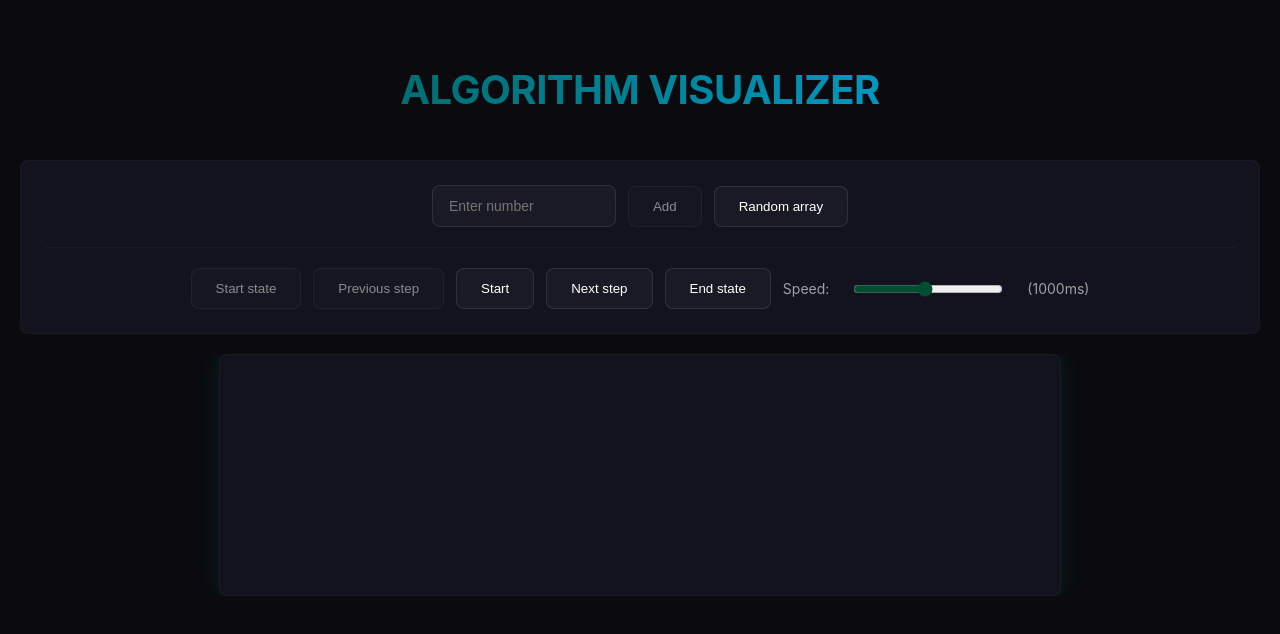
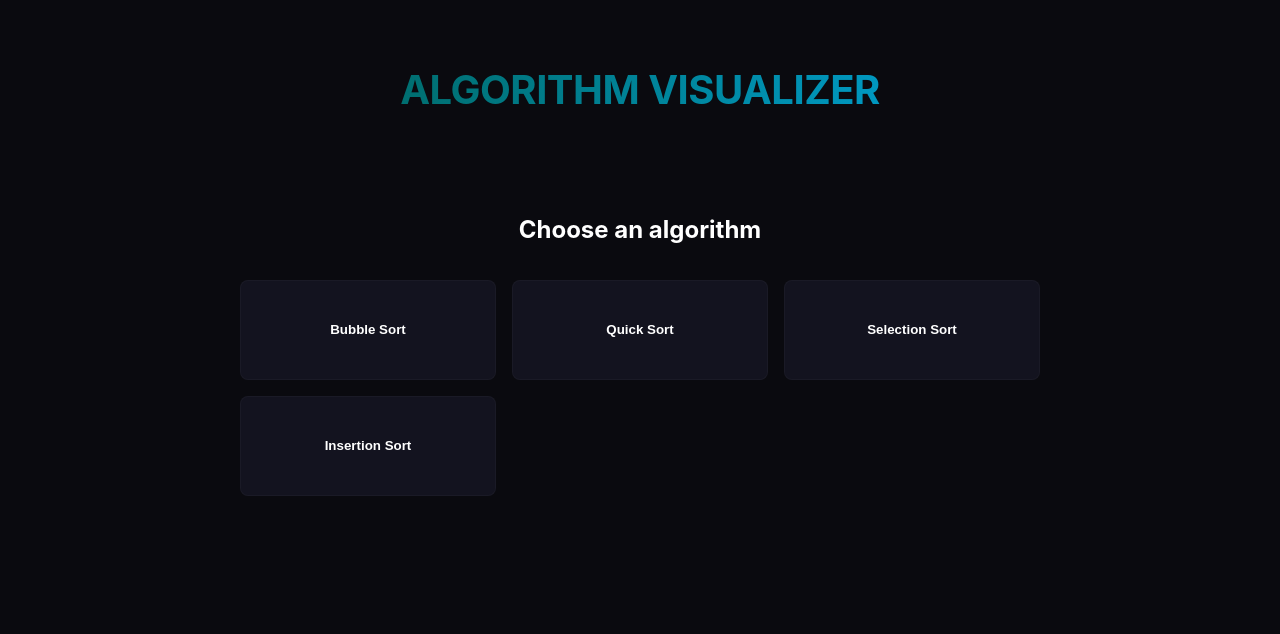
Before and after one commit to jchennn53/algorithm-visualizer, a React (Create React App) app in the folder client/: page / in a window 1280 px wide. Shown: the top 634 px of the page. Built offline with nearby package versions, Linux system fonts and the light colour scheme.

Commit message:
feat: add algorithm selection

```diff
--- a/client/src/App.js
+++ b/client/src/App.js
@@ -1,27 +1,56 @@
+import { useState } from 'react';
 import useArrayState from './components/ArrayVisualizer/useArrayState';
 import ArrayControls from './components/ArrayVisualizer/ArrayControls';
 import ArrayCanvas from './components/ArrayVisualizer/ArrayCanvas';
 import useSorting from './components/ArrayVisualizer/useSorting';
+import AlgorithmSelector from './components/AlgorithmSelector';
 
 function App() {
+	const [selectedAlgorithm, setSelectedAlgorithm] = useState(null);
 	const arrayState = useArrayState();
-    const sortingState = useSorting(arrayState.array, arrayState.setArray);
+	const sortingState = useSorting(arrayState.array, arrayState.setArray, selectedAlgorithm);
+
+	const handleAlgorithmSelect = (algorithm) => {
+		arrayState.resetArray();
+		sortingState.resetSorting();
+		setSelectedAlgorithm(algorithm);
+	}
+
+	if (!selectedAlgorithm) {
+		return (
+		<div className="App">
+			<h1>Algorithm Visualizer</h1>
+			<AlgorithmSelector onSelect={handleAlgorithmSelect} />
+		</div>
+		);
+	}
 
 	return (
-      <div className = "App">
-        <h1>Algorithm Visualizer</h1>
-        <ArrayControls {...arrayState} {...sortingState} resetSorting = {sortingState.resetSorting}/>
-        <ArrayCanvas array = {arrayState.array}
-                    removeElement = {arrayState.removeElement}
+		<div className="App">
+		<div className="header-bar">
+			<button
+			onClick={() => setSelectedAlgorithm(null)}
+			className="back-button"
+			>
+			← Choose Another Algorithm
+			</button>
+			<h2>{selectedAlgorithm}</h2>
+		</div>
+
+		<ArrayControls {...arrayState} {...sortingState} />
+		<ArrayCanvas
+			array={arrayState.array}
+			removeElement={arrayState.removeElement}
 			updateElement={arrayState.updateElement}
 			swapElements={sortingState.isSorting ? () => {} : arrayState.swapElements}
-					          steps = {sortingState.steps}
-					          currentStep = {sortingState.currentStep}
-					          speed = {sortingState.speed}
-                    isManualStep = {sortingState.isManualStep}
-                    isSorting = {sortingState.isSorting}
+			steps={sortingState.steps}
+			currentStep={sortingState.currentStep}
+			speed={sortingState.speed}
+			isManualStep={sortingState.isManualStep}
+			isSorting={sortingState.isSorting}
 		/>
 		</div>
-    )
+	);
 }
+
 export default App;
--- /dev/null
+++ b/client/src/components/AlgorithmSelector.css
@@ -0,0 +1,55 @@
+/* Algorithm Selector */
+.algorithm-selector {
+    max-width: 800px;
+    margin: 2rem auto;
+    padding: 2rem;
+    text-align: center;
+}
+
+.algorithm-grid {
+    display: grid;
+    grid-template-columns: repeat(auto-fit, minmax(200px, 1fr));
+    gap: 1rem;
+    margin-top: 2rem;
+}
+
+.algorithm-card {
+    color: white;
+    font-weight: bold;
+    background: var(--bg-secondary);
+    border: 1px solid var(--glass-bg);
+    padding: 1.5rem;
+    border-radius: var(--border-radius);
+    cursor: pointer;
+    transition: var(--transition);
+    min-height: 100px;
+    display: flex;
+    align-items: center;
+    justify-content: center;
+}
+
+.algorithm-card:hover {
+    transform: translateY(-3px);
+    box-shadow: var(--neon-shadow);
+    border-color: var(--accent-primary);
+}
+
+
+.header-bar {
+    display: flex;
+    align-items: center;
+    gap: 1rem;
+    margin-bottom: 2rem;
+    padding: 0 2rem;
+}
+
+.back-button {
+    background-color: #005340;
+    border: 1px solid var(--accent-primary);
+    padding: 0.5rem 1rem;
+    color: white;
+}
+
+.back-button:hover {
+    cursor: pointer;
+}
--- /dev/null
+++ b/client/src/components/AlgorithmSelector.jsx
@@ -0,0 +1,30 @@
+//import { useState } from 'react';
+//import { useNavigate } from 'react-router-dom';
+import './AlgorithmSelector.css';
+const algorithms = [
+    { name: 'Bubble Sort', value: 'bubble-sort' },
+    { name: 'Quick Sort', value: 'quick-sort' },
+    { name: 'Selection Sort', value: 'selection-sort' },
+    { name: 'Insertion Sort', value: 'insertion-sort' }
+];
+
+const AlgorithmSelector = ({ onSelect }) => {
+    return (
+        <div className="algorithm-selector">
+        <h2>Choose an algorithm</h2>
+        <div className="algorithm-grid">
+            {algorithms.map((algo) => (
+            <button
+                key={algo.value}
+                onClick={() => onSelect(algo.value)}
+                className="algorithm-card"
+            >
+                {algo.name}
+            </button>
+            ))}
+        </div>
+        </div>
+    );
+};
+
+export default AlgorithmSelector;
--- a/client/src/components/ArrayVisualizer/useArrayState.js
+++ b/client/src/components/ArrayVisualizer/useArrayState.js
@@ -2,6 +2,11 @@ import { useState } from 'react';
 
 const useArrayState = (initial = []) => {
     const [array, setArray] = useState(initial);
+    const [initialArray, setInitialArray] = useState([...initial]);
+
+    const resetArray = () => {
+        setArray([...initialArray]);
+    }
 
     const addElement = (element) => {
         if(element !== '' && !isNaN(element) && array.length < 15){
@@ -24,6 +29,7 @@ const useArrayState = (initial = []) => {
     const setRandomArray = () => {
         const randomArray = Array.from({length: 8}, () => Math.floor(Math.random() * 50) + 1);
         setArray(randomArray);
+        setInitialArray([...randomArray]);
     };
 
     const swapElements = (i, j) => {
@@ -34,7 +40,7 @@ const useArrayState = (initial = []) => {
         });
     };
 
-    return { array, setArray, addElement, removeElement, updateElement, setRandomArray, swapElements };
+    return { array, setArray, initialArray, resetArray,addElement, removeElement, updateElement, setRandomArray, swapElements };
 };
 
 export default useArrayState;
--- a/client/src/components/ArrayVisualizer/useSorting.js
+++ b/client/src/components/ArrayVisualizer/useSorting.js
@@ -1,6 +1,6 @@
 import { useState, useEffect, useCallback } from 'react';
 
-const useSorting = (array, setArray) => {
+const useSorting = (array, setArray, selectedAlgorithm) => {
     const [isSorting, setIsSorting] = useState(false);
     const [currentStep, setCurrentStep] = useState(0);
     const [steps, setSteps] = useState([]);
@@ -12,7 +12,7 @@ const useSorting = (array, setArray) => {
     if(isDragging) return;
 
     try {
-            const response = await fetch('http://localhost:5000/bubble-sort', {
+      const response = await fetch(`http://localhost:5000/${selectedAlgorithm}`, {
         method: 'POST',
         headers: { 'Content-Type': 'application/json' },
         body: JSON.stringify({ array: baseArray })
@@ -23,7 +23,7 @@ const useSorting = (array, setArray) => {
       console.error(error);
       return [];
     }
-    }, [isDragging]);
+  }, [isDragging, selectedAlgorithm]);
 
     const startSorting = async () => {
         if(isDragging) return;
@@ -138,6 +138,13 @@ const useSorting = (array, setArray) => {
         }
     }, [currentStep, steps, setArray, isSorting]);
 
+    useEffect(() => {
+        if(selectedAlgorithm){
+            setSteps([]);
+            setCurrentStep(0);
+        }
+    }, [selectedAlgorithm]);
+
     return {
         isSorting,
         currentStep,
```
Also changed, not shown: 1 other file (tests, documents, lock files or other folders). Lines whose indentation alone changed are shown as unchanged.
